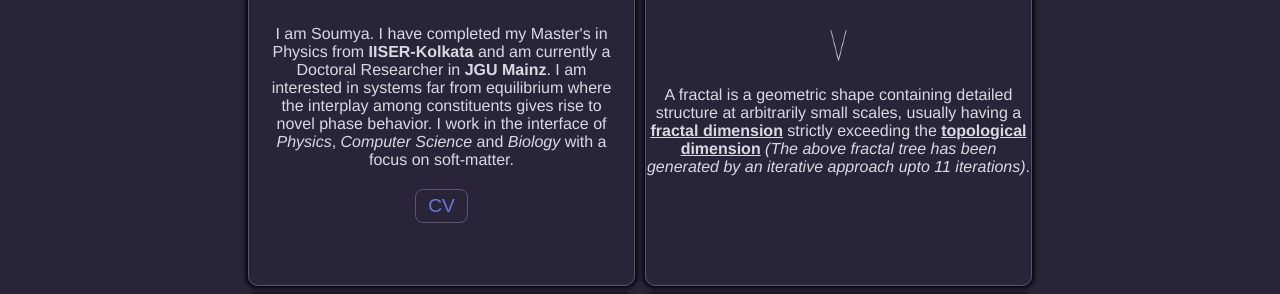
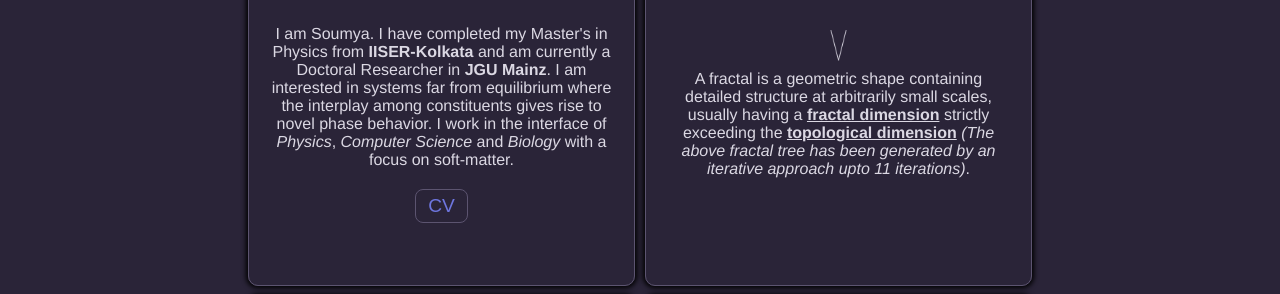
Before and after one commit to iron-civilian/iron-civilian.github.io, a plain HTML site: page index.html in a window 1280 px wide. Shown: the part 438-732 px from the top of the page. Drawn offline with Linux system fonts and the light colour scheme; a web font is replaced by a local one.

Commit message:
minor changes

```diff
--- a/style.css
+++ b/style.css
@@ -409,6 +409,9 @@ header>img{
 	font-size: 1.3em;
 
 }
+.fractal>p{
+	margin: 0px 20px;
+}
 
 .game a{
 	display:block;
```
